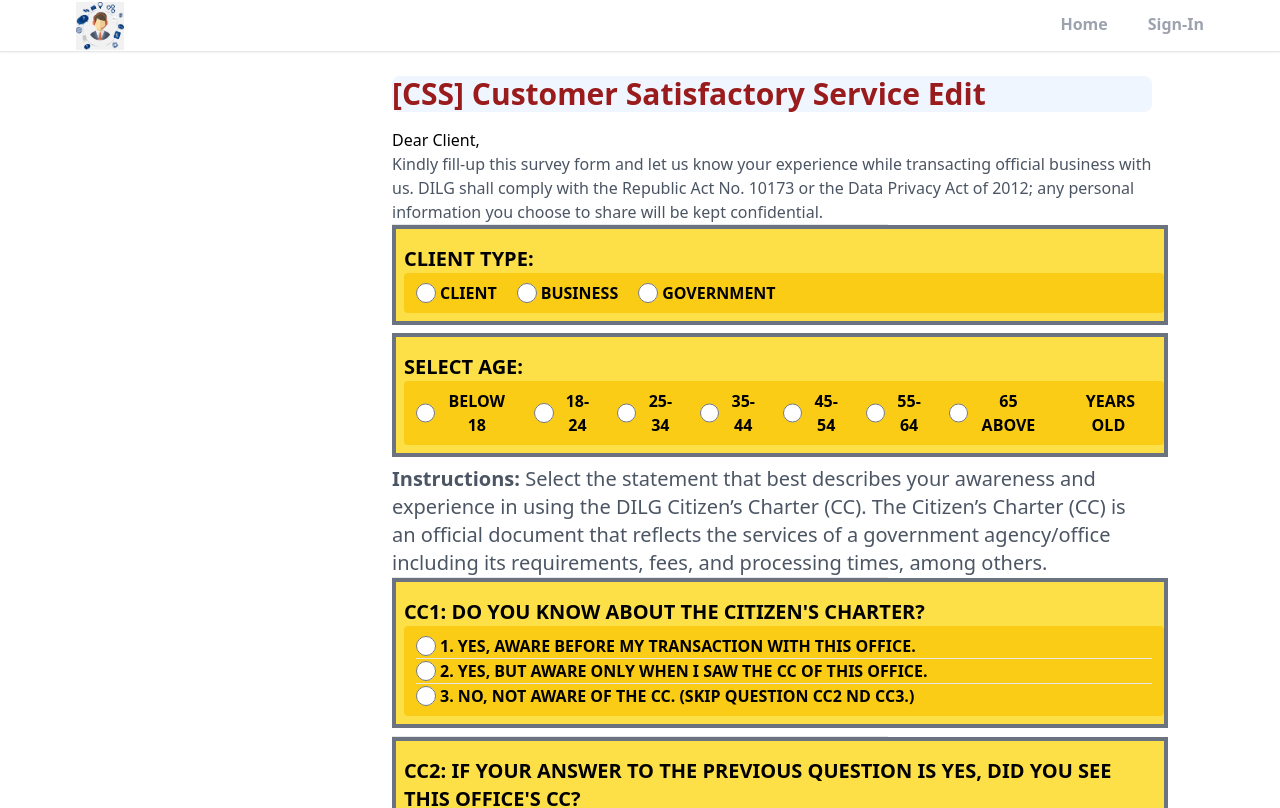
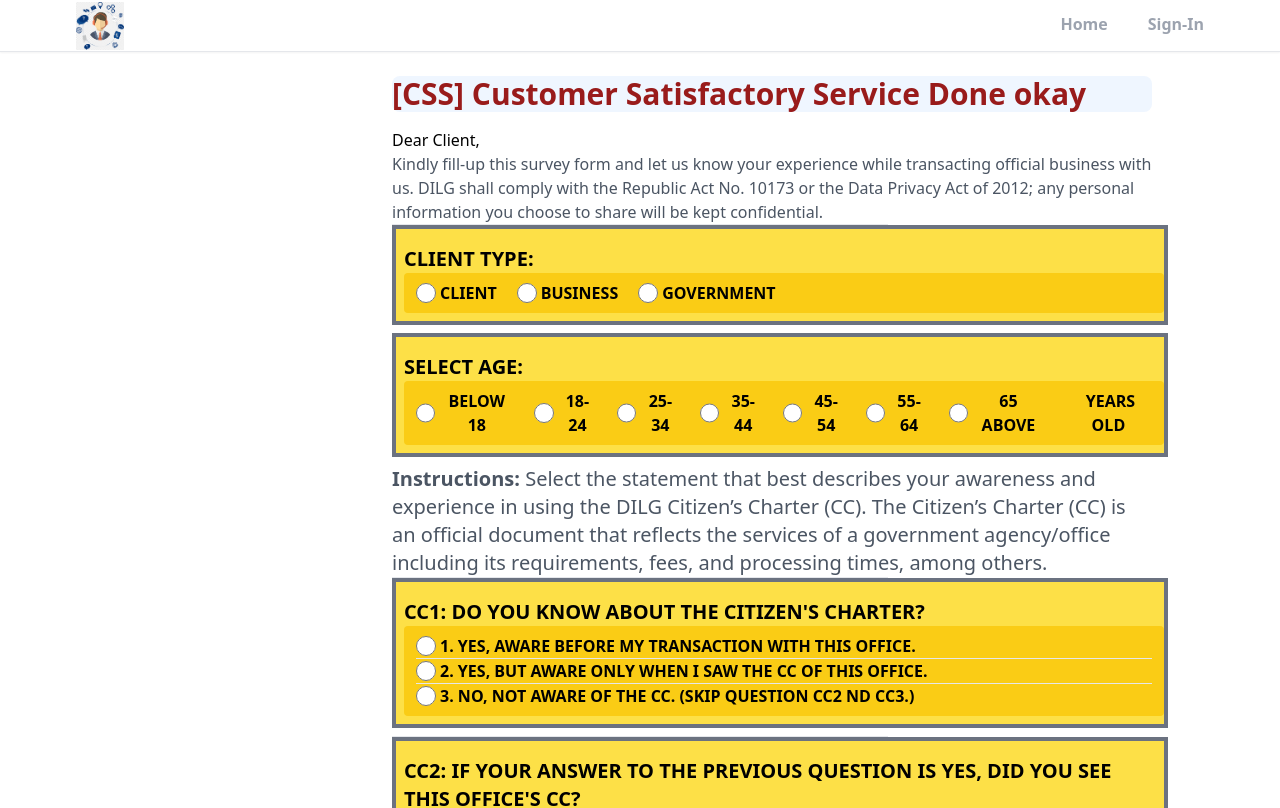
Before and after one commit to iCrudGit/customer-satisfactory, a React (Create React App) app: page / in a window 1280 px wide. Shown: the top 808 px of the page. Built offline with nearby package versions, Linux system fonts and the light colour scheme.

Commit message:
Done editing okay na

```diff
--- a/src/pages/Home.jsx
+++ b/src/pages/Home.jsx
@@ -50,7 +50,7 @@ const Home = () => {
           role="alert"
         >
           <h1 className="text-3xl mt-6 font-semibold">
-            [CSS] Customer Satisfactory Service Edit
+            [CSS] Customer Satisfactory Service Done okay
           </h1>
         </div>
 
```
